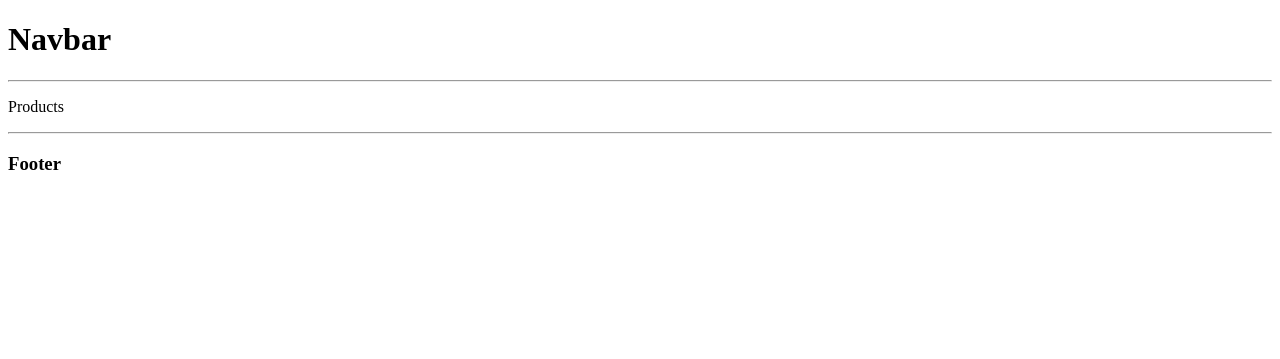
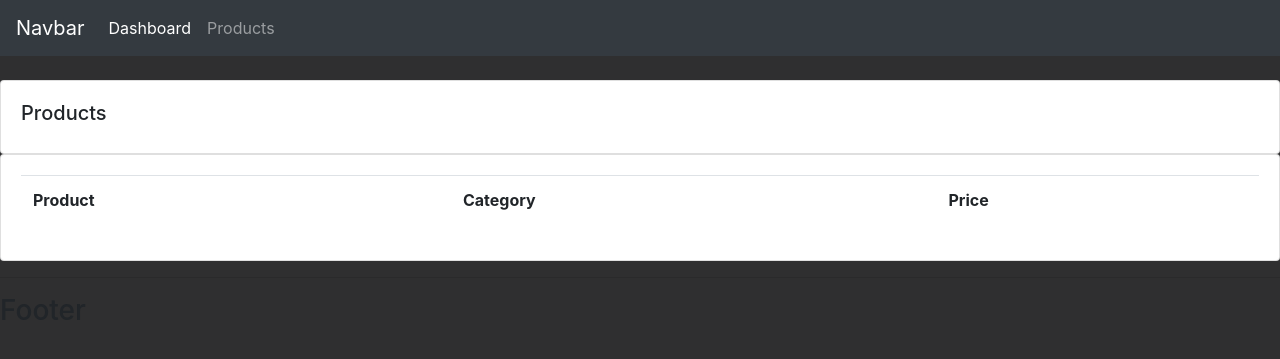
Before and after one commit to mario-nunez/crm, a Django app: page /products/ in a window 1280 px wide. Shown: the top 359 px of the page. Run offline with Django 4.2, Linux system fonts and the light colour scheme; lists and menus that the app fills with data are empty.

Commit message:
Create html structure of the project

```diff
--- a/accounts/templates/accounts/main.html
+++ b/accounts/templates/accounts/main.html
@@ -1,10 +1,39 @@
+{% load static %}
+
 <!DOCTYPE html>
 <html>
 
 <head>
+    <meta charset="utf-8">
+    <meta name="viewport" content="width=device-width, initial-scale=1">
     <title>CRM</title>
-</head>
-<body>
+    <!-- Boostrap -->
+    <link rel="stylesheet" href="https://cdn.jsdelivr.net/npm/bootstrap@4.6.2/dist/css/bootstrap.min.css"
+          integrity="sha384-xOolHFLEh07PJGoPkLv1IbcEPTNtaed2xpHsD9ESMhqIYd0nLMwNLD69Npy4HI+N"
+          crossorigin="anonymous">
+
+    <link rel="stylesheet" type="text/css" href="{% static 'css/style.css' %}"/>
+
+    <style>
+        #logo{
+        }
+
+        #total-orders{
+            background-color: #4cb4c7;
+        }
+
+        #orders-delivered{
+            background-color: #7abecc;
+        }
+
+        #orders-pending{
+            background-color: #7CD1C0;
+        }
+    </style>
+
+
+    </head>
+<body class="main-background">
 
     {% include 'accounts/navbar.html' %}
 
@@ -18,4 +47,12 @@
 
 
 </body>
+
+<script src="https://cdn.jsdelivr.net/npm/jquery@3.5.1/dist/jquery.slim.min.js"
+        integrity="sha384-DfXdz2htPH0lsSSs5nCTpuj/zy4C+OGpamoFVy38MVBnE+IbbVYUew+OrCXaRkfj"
+        crossorigin="anonymous"></script>
+<script src="https://cdn.jsdelivr.net/npm/bootstrap@4.6.2/dist/js/bootstrap.bundle.min.js"
+        integrity="sha384-Fy6S3B9q64WdZWQUiU+q4/2Lc9npb8tCaSX9FK7E8HnRr0Jz8D6OP9dO5Vg3Q9ct"
+        crossorigin="anonymous"></script>
+
 </html>
--- a/accounts/templates/accounts/navbar.html
+++ b/accounts/templates/accounts/navbar.html
@@ -1,2 +1,16 @@
-<h1>Navbar</h1>
-<hr>
+<nav class="navbar navbar-expand-lg navbar-dark bg-dark">
+    <a class="navbar-brand" href="#">Navbar</a>
+    <button class="navbar-toggler" type="button" data-toggle="collapse" data-target="#navbarNav" aria-controls="navbarNav" aria-expanded="false" aria-label="Toggle navigation">
+      <span class="navbar-toggler-icon"></span>
+    </button>
+    <div class="collapse navbar-collapse" id="navbarNav">
+      <ul class="navbar-nav">
+        <li class="nav-item active">
+          <a class="nav-link" href="#">Dashboard</a>
+        </li>
+        <li class="nav-item">
+          <a class="nav-link" href="#">Products</a>
+        </li>
+      </ul>
+    </div>
+  </nav>
--- a/accounts/templates/accounts/products.html
+++ b/accounts/templates/accounts/products.html
@@ -2,6 +2,25 @@
 
 {% block content %}
 
-    <p>Products</p>
+    <br>
+
+    <div class="row">
+        <div class="col-md">
+            <div class="card card-body">
+                <h5>Products</h5>
+            </div>
+            <div class="card card-body">
+                <table class="table">
+                    <tr>
+                        <th>Product</th>
+                        <th>Category</th>
+                        <th>Price</th>
+                    </tr>
+
+                </table>
+            </div>
+        </div>
+
+    </div>
 
 {% endblock %}
--- a/crm/settings.py
+++ b/crm/settings.py
@@ -10,6 +10,7 @@ For the full list of settings and their values, see
 https://docs.djangoproject.com/en/4.1/ref/settings/
 """
 
+import os
 from pathlib import Path
 
 # Build paths inside the project like this: BASE_DIR / 'subdir'.
@@ -117,6 +118,7 @@ USE_TZ = True
 # https://docs.djangoproject.com/en/4.1/howto/static-files/
 
 STATIC_URL = 'static/'
+STATICFILES_DIRS = (os.path.join(BASE_DIR, "static/"),)
 
 # Default primary key field type
 # https://docs.djangoproject.com/en/4.1/ref/settings/#default-auto-field
--- /dev/null
+++ b/static/css/style.css
@@ -0,0 +1,12 @@
+/* Main style */
+.main-background {background-color: rgb(47, 47, 48);}
+.main-titles {color: whitesmoke;}
+.main-hr{
+    height: 1px;
+    background-color: #ccc;
+    border: none;
+}
+
+/* Dashboard style */
+.dashboard-card {background-color: rgb(238, 238, 238);}
+.dashboard-button {background-color: #bd7f9e;}
```
Also changed, not shown: accounts/templates/accounts/customer.html (+63 -1 lines), accounts/templates/accounts/dashboard.html (+40 -1 lines), accounts/templates/accounts/status.html (added, +42 -0 lines).
